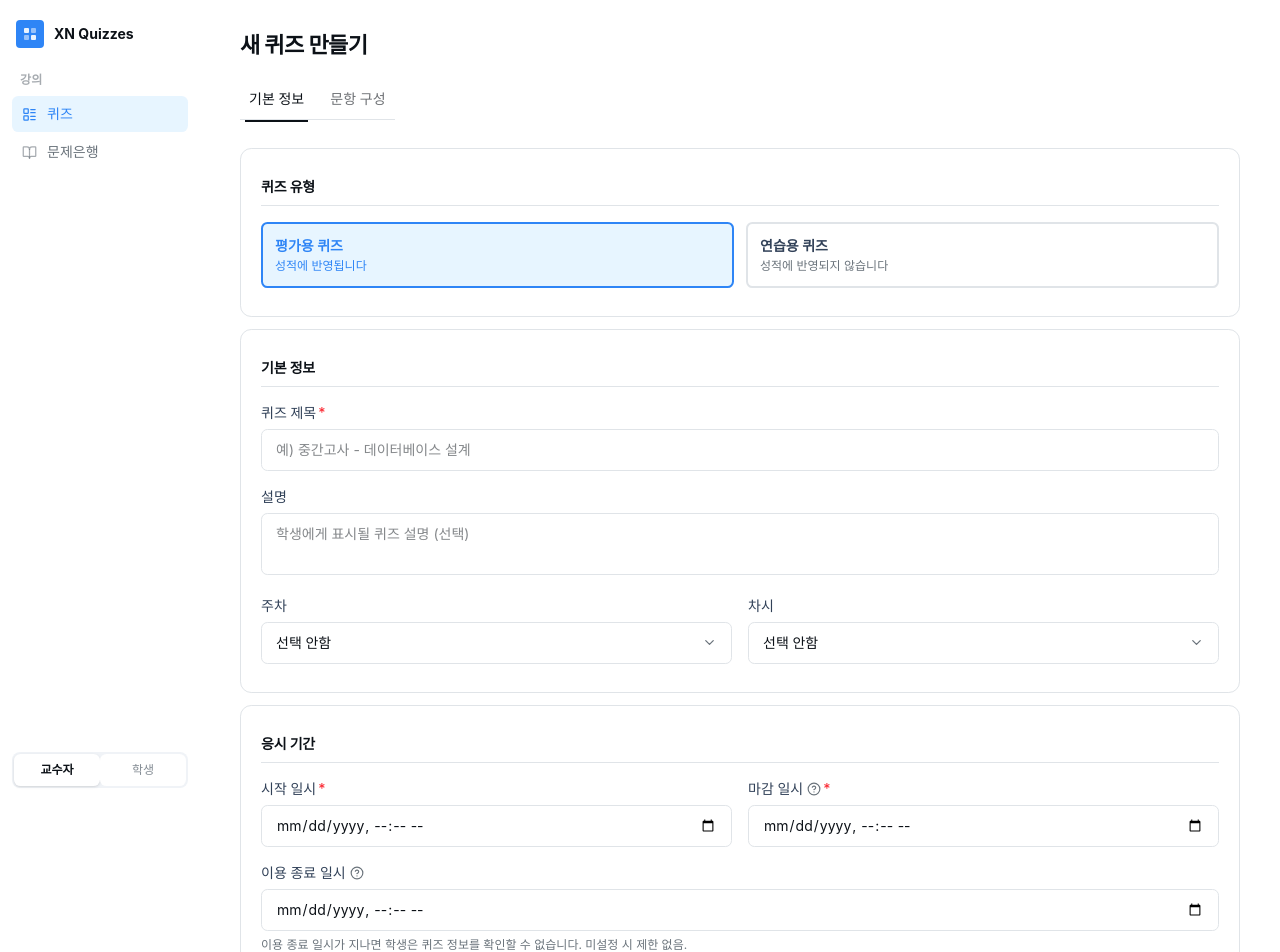
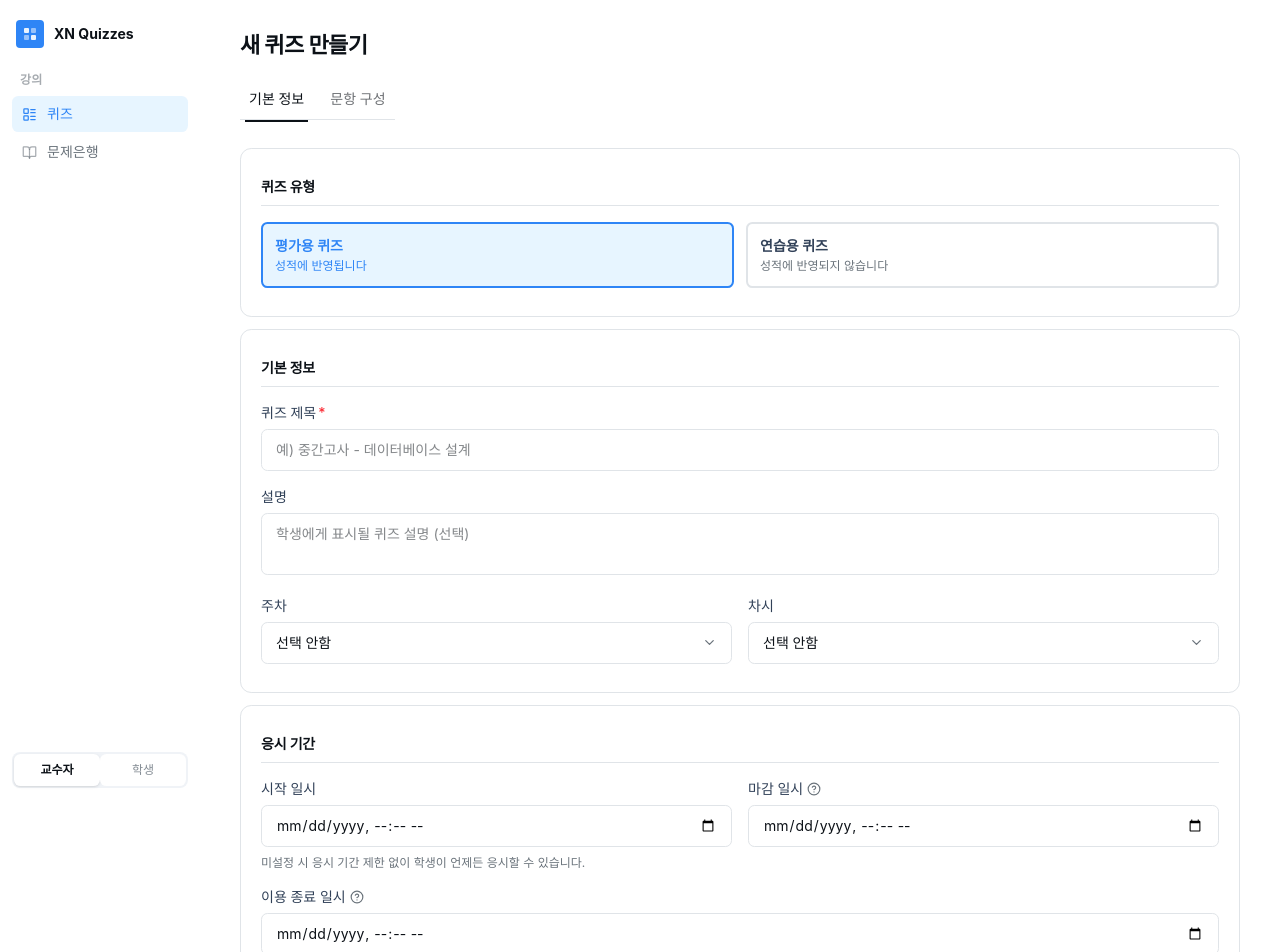
Before and after one commit to minjukim13/xnquiz, a React (Vite) app: page /quiz/new in a window 1280 px wide. Shown: the top 952 px of the page. Built offline with nearby package versions, Linux system fonts and the light colour scheme; a web font is replaced by a local one.

Commit message:
fix: 지각 제출 허용 수정

```diff
--- a/src/pages/GradingDashboard/QuizInfoCard.jsx
+++ b/src/pages/GradingDashboard/QuizInfoCard.jsx
@@ -24,7 +24,7 @@ export default function QuizInfoCard({ quiz }) {
               <StatusBadge status={quiz.status} className="px-2.5 py-1 rounded-full font-semibold" />
             </div>
             <h2 className="text-xl font-extrabold text-foreground mb-1.5">{quiz.title}</h2>
-            <p className="text-sm text-muted-foreground mb-2">{quiz.startDate} ~ {quiz.dueDate}</p>
+            <p className="text-sm text-muted-foreground mb-2">{quiz.startDate || quiz.dueDate ? `${quiz.startDate || '제한 없음'} ~ ${quiz.dueDate || '제한 없음'}` : '응시 기간 제한 없음'}</p>
             {(() => {
               if (quiz.scoreRevealEnabled === undefined && quiz.scoreReleasePolicy === undefined) return null
               const enabled = quiz.scoreRevealEnabled ?? (quiz.scoreReleasePolicy !== null)
--- a/src/pages/GradingDashboard/index.jsx
+++ b/src/pages/GradingDashboard/index.jsx
@@ -218,7 +218,7 @@ export default function GradingDashboard() {
                   <StatusBadge status={QUIZ_INFO.status} className="px-2.5 py-1 rounded-full font-semibold" />
                 </div>
                 <h2 className="text-xl font-extrabold text-foreground mb-1.5">{QUIZ_INFO.title}</h2>
-                <p className="text-sm text-muted-foreground mb-2">{QUIZ_INFO.startDate} ~ {QUIZ_INFO.dueDate}</p>
+                <p className="text-sm text-muted-foreground mb-2">{QUIZ_INFO.startDate || QUIZ_INFO.dueDate ? `${QUIZ_INFO.startDate || '제한 없음'} ~ ${QUIZ_INFO.dueDate || '제한 없음'}` : '응시 기간 제한 없음'}</p>
                 {(() => {
                   if (QUIZ_INFO.scoreRevealEnabled === undefined && QUIZ_INFO.scoreReleasePolicy === undefined) return null
                   const enabled = QUIZ_INFO.scoreRevealEnabled ?? (QUIZ_INFO.scoreReleasePolicy !== null)
--- a/src/pages/QuizCreate.jsx
+++ b/src/pages/QuizCreate.jsx
@@ -64,9 +64,8 @@ export default function QuizCreate() {
   const getValidationErrors = () => {
     const errors = []
     if (!form.title) errors.push('퀴즈 제목을 입력해주세요')
-    if (!form.startDate) errors.push('시작 일시를 설정해주세요')
-    if (!form.dueDate) errors.push('마감 일시를 설정해주세요')
     if (form.startDate && form.dueDate && new Date(form.dueDate) <= new Date(form.startDate)) errors.push('마감 일시는 시작 일시 이후여야 합니다')
+    if (!form.dueDate && form.allowLateSubmit && form.lateSubmitDeadline) errors.push('지각 제출 마감 일시는 마감 일시가 설정되어 있을 때만 사용할 수 있습니다')
     if (!form.unlimitedTimeLimit && (form.timeLimit === '' || Number(form.timeLimit) <= 0)) errors.push('제한 시간을 입력하거나 무제한으로 설정해주세요')
     if (questions.length === 0) errors.push('최소 1개 이상의 문항을 추가해주세요')
     return errors
@@ -154,7 +153,7 @@ export default function QuizCreate() {
       addQuiz({
         id: String(Date.now()), title: form.title, description: form.description,
         course: 'CS301 데이터베이스', quizMode: form.quizMode, status: 'open', visible: form.visible,
-        startDate: form.startDate, dueDate: form.dueDate,
+        startDate: form.startDate || null, dueDate: form.dueDate || null,
         lockDate: form.lockDate || null,
         week: form.week ?? null, session: form.session ?? null,
         timeLimit: form.timeLimit === '' ? 0 : Number(form.timeLimit),
@@ -270,9 +269,10 @@ function InfoTab({ form, set }) {
 
       <Section title="응시 기간">
         <div className="grid grid-cols-2 gap-4">
-          <Field label="시작 일시" required><input type="datetime-local" value={form.startDate} onChange={e => set('startDate', e.target.value)} className="w-full text-sm px-3.5 py-2.5 rounded-md border border-border bg-white focus:outline-none focus:ring-2 focus:ring-blue-100 focus:border-primary transition-all" /></Field>
-          <Field label={<span className="inline-flex items-center gap-1">마감 일시<TooltipProvider><Tooltip><TooltipTrigger asChild><HelpCircle size={14} className="text-muted-foreground cursor-help" /></TooltipTrigger><TooltipContent side="top" sideOffset={4}><p>학생이 퀴즈를 제출해야 하는 기한입니다.<br />마감 이후에는 제출이 불가합니다.</p></TooltipContent></Tooltip></TooltipProvider></span>} required><input type="datetime-local" value={form.dueDate} onChange={e => set('dueDate', e.target.value)} className="w-full text-sm px-3.5 py-2.5 rounded-md border border-border bg-white focus:outline-none focus:ring-2 focus:ring-blue-100 focus:border-primary transition-all" /></Field>
+          <Field label="시작 일시"><input type="datetime-local" value={form.startDate} onChange={e => set('startDate', e.target.value)} className="w-full text-sm px-3.5 py-2.5 rounded-md border border-border bg-white focus:outline-none focus:ring-2 focus:ring-blue-100 focus:border-primary transition-all" /></Field>
+          <Field label={<span className="inline-flex items-center gap-1">마감 일시<TooltipProvider><Tooltip><TooltipTrigger asChild><HelpCircle size={14} className="text-muted-foreground cursor-help" /></TooltipTrigger><TooltipContent side="top" sideOffset={4}><p>학생이 퀴즈를 제출해야 하는 기한입니다.<br />마감 이후에는 제출이 불가합니다.</p></TooltipContent></Tooltip></TooltipProvider></span>}><input type="datetime-local" value={form.dueDate} onChange={e => set('dueDate', e.target.value)} className="w-full text-sm px-3.5 py-2.5 rounded-md border border-border bg-white focus:outline-none focus:ring-2 focus:ring-blue-100 focus:border-primary transition-all" /></Field>
         </div>
+        <p className="text-xs text-muted-foreground -mt-2">미설정 시 응시 기간 제한 없이 학생이 언제든 응시할 수 있습니다.</p>
         <Field label={<span className="inline-flex items-center gap-1">이용 종료 일시<TooltipProvider><Tooltip><TooltipTrigger asChild><HelpCircle size={14} className="text-muted-foreground cursor-help" /></TooltipTrigger><TooltipContent side="top" sideOffset={4}><p>퀴즈 페이지 자체에 접근할 수 없게 되는 시점입니다.<br />마감 이후에도 학생이 결과를 확인할 수 있도록<br />종료 일시는 마감 일시 이후로 설정하는 것을 권장합니다.</p></TooltipContent></Tooltip></TooltipProvider></span>}>
           <input type="datetime-local" value={form.lockDate} onChange={e => set('lockDate', e.target.value)} min={form.dueDate || undefined} className="w-full text-sm px-3.5 py-2.5 rounded-md border border-border bg-white focus:outline-none focus:ring-2 focus:ring-blue-100 focus:border-primary transition-all" />
           <p className="text-xs mt-1.5 text-muted-foreground">이용 종료 일시가 지나면 학생은 퀴즈 정보를 확인할 수 없습니다. 미설정 시 제한 없음.</p>
--- a/src/pages/QuizEdit.jsx
+++ b/src/pages/QuizEdit.jsx
@@ -141,6 +141,7 @@ export default function QuizEdit() {
   const handleSave = () => {
     const errors = []
     if (!title.trim()) errors.push('퀴즈 제목을 입력해주세요')
+    if (!quiz.dueDate && allowLateSubmit && lateSubmitDeadline) errors.push('지각 제출 마감 일시는 마감 일시가 설정되어 있을 때만 사용할 수 있습니다')
     if (questions.length === 0) errors.push('최소 1개 이상의 문항을 추가해주세요')
     if (errors.length > 0) {
       setAlertDialog({ title: '필수 항목 미입력', message: errors.map(e => `- ${e}`).join('\n') })
--- a/src/pages/QuizList.jsx
+++ b/src/pages/QuizList.jsx
@@ -394,7 +394,7 @@ function QuizCard({ quiz, onCopy, onDelete }) {
           <h3 className="text-base font-semibold leading-snug mb-1 truncate text-slate-900">{quiz.title}</h3>
           <div className="flex items-center gap-2 flex-wrap">
             <p className="text-xs text-muted-foreground">
-              {quiz.startDate} ~ {quiz.dueDate}
+              {quiz.startDate || quiz.dueDate ? `${quiz.startDate || '제한 없음'} ~ ${quiz.dueDate || '제한 없음'}` : '응시 기간 제한 없음'}
               {quiz.lockDate && (
                 <>
                   <span className="text-muted-foreground">{' | '}</span>
@@ -883,7 +883,7 @@ function StudentQuizCard({ quiz, studentId, scheduled = false }) {
 
           <div className="flex items-center gap-2 flex-wrap">
             <p className="text-xs text-muted-foreground">
-              {quiz.startDate} ~ {quiz.dueDate}
+              {quiz.startDate || quiz.dueDate ? `${quiz.startDate || '제한 없음'} ~ ${quiz.dueDate || '제한 없음'}` : '응시 기간 제한 없음'}
               {quiz.lockDate && (
                 <>
                   <span className="text-muted-foreground">{' | '}</span>
--- a/src/pages/QuizStats.jsx
+++ b/src/pages/QuizStats.jsx
@@ -56,7 +56,7 @@ export default function QuizStats() {
           </div>
           <h2 className="text-base font-bold">{quiz.title}</h2>
           {quiz.description && <p className="text-xs mt-1.5 text-slate-500">{quiz.description}</p>}
-          <p className="text-xs mt-1 text-muted-foreground">{quiz.startDate} ~ {quiz.dueDate}</p>
+          <p className="text-xs mt-1 text-muted-foreground">{quiz.startDate || quiz.dueDate ? `${quiz.startDate || '제한 없음'} ~ ${quiz.dueDate || '제한 없음'}` : '응시 기간 제한 없음'}</p>
         </div>
 
         {/* 탭 */}
```
